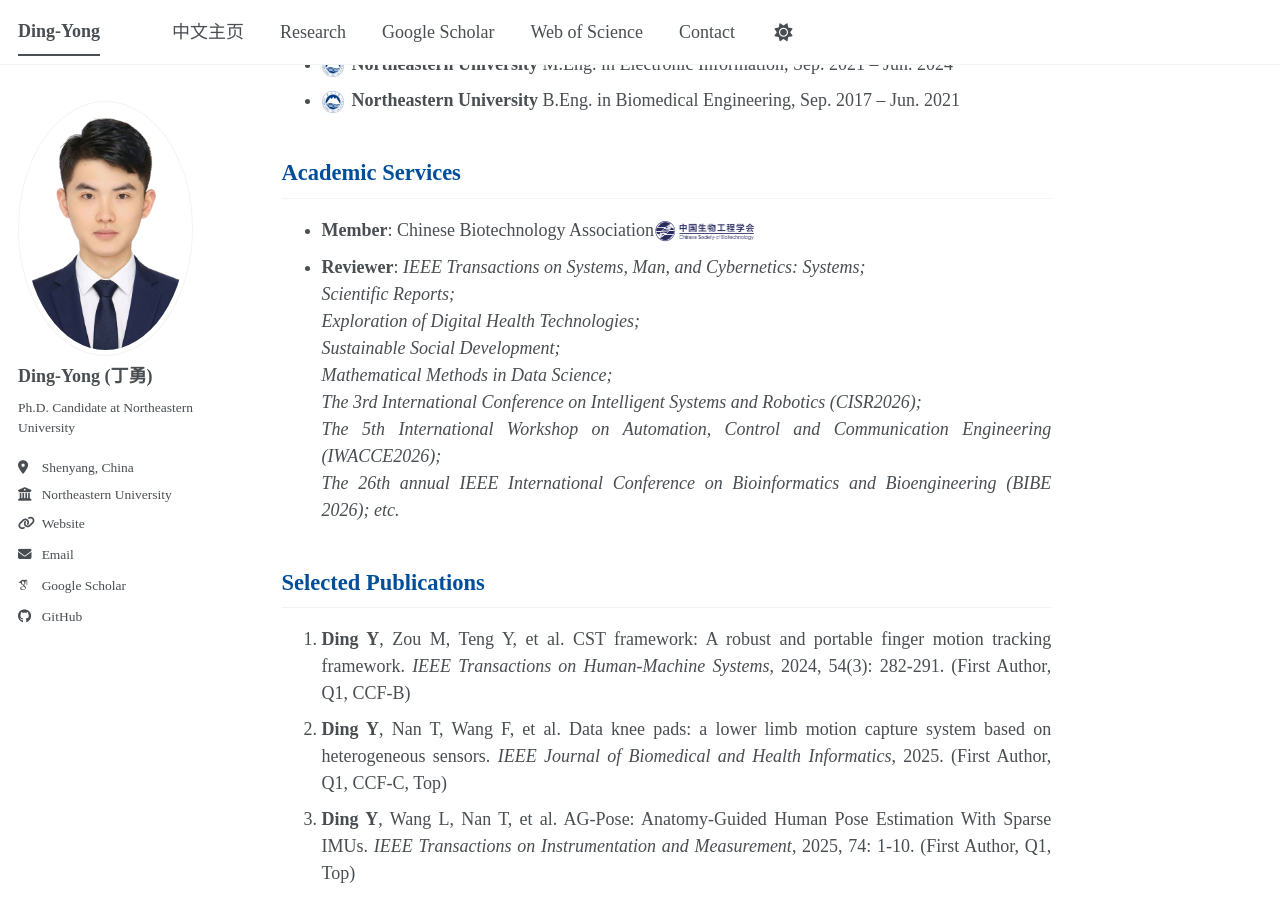
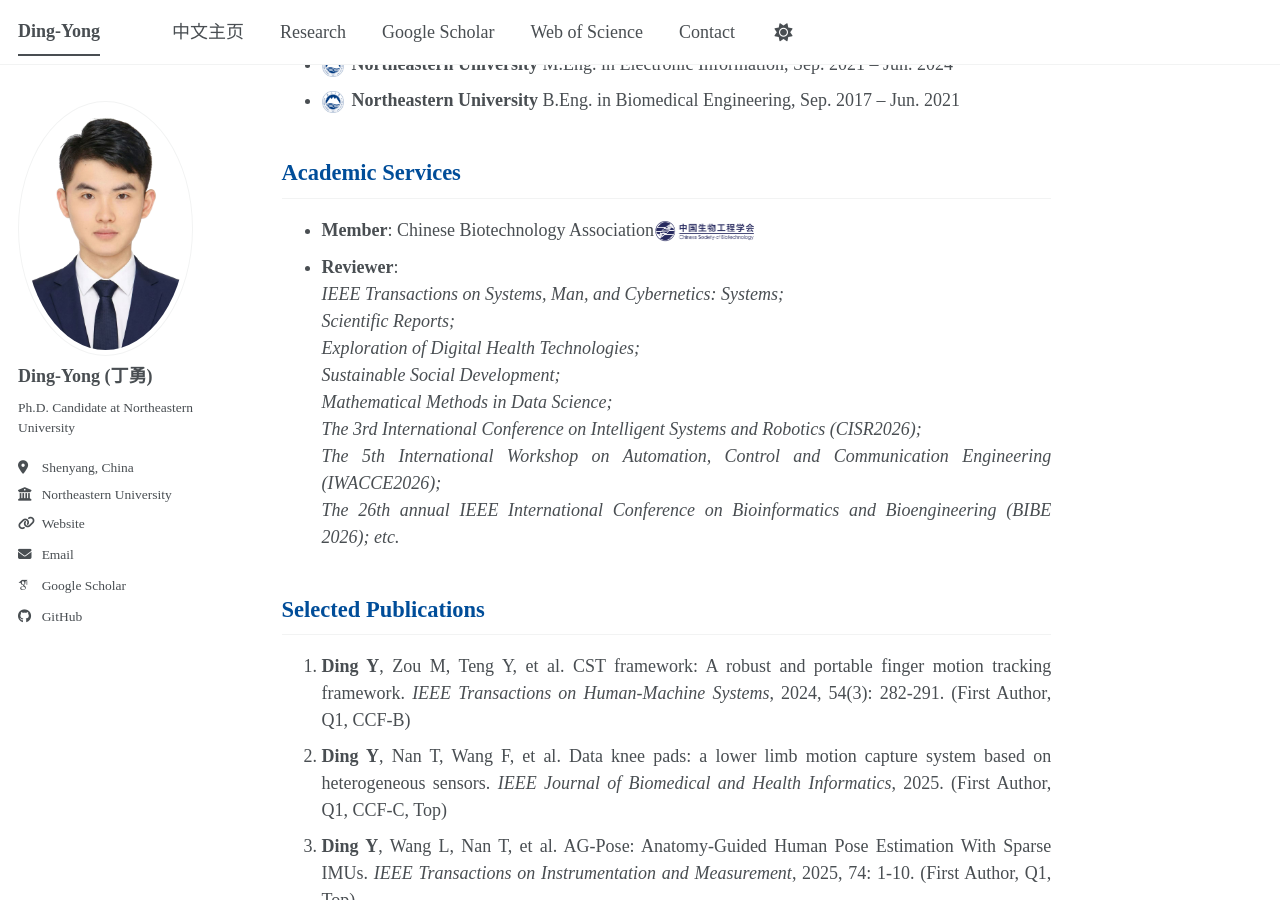
Before and after one commit to ding-yong/ding-yong.github.io, a Jekyll site: the page built from _pages/about.md, in a window 1280 px wide and 900 px high, scrolled down 565 px. Built offline with Jekyll 4.4.1, drawn with Linux system fonts in a browser that asks for light colours; some web fonts are replaced; a script bundle is joined from its source files by our own code; library files that are not in the unit come from our copies.

Commit message:
Update about.md

```diff
--- a/_pages/about.md
+++ b/_pages/about.md
@@ -18,15 +18,15 @@ His research focuses on **embodied intelligence, smart wearable devices, human m
 
 ## Academic Services
 - **Member**: Chinese Biotechnology Association<img src="/images/CSBT.png" alt="中国生物工程学会" style="width: 100px; height: auto; vertical-align: middle; margin-right: 8px;">
-- **Reviewer**:
-  *IEEE Transactions on Systems, Man, and Cybernetics: Systems;* <br style="line-height: 1.8;">
-  *Scientific Reports;* <br style="line-height: 1.8;">
-  *Exploration of Digital Health Technologies;* <br style="line-height: 1.8;">
-  *Sustainable Social Development;* <br style="line-height: 1.8;">
-  *Mathematical Methods in Data Science;* <br style="line-height: 1.8;">
-  *The 3rd International Conference on Intelligent Systems and Robotics (CISR2026);* <br style="line-height: 1.8;">
-  *The 5th International Workshop on Automation, Control and Communication Engineering (IWACCE2026);* <br style="line-height: 1.8;">
-  *The 26th annual IEEE International Conference on Bioinformatics and Bioengineering (BIBE 2026); etc.* <br style="line-height: 1.8;">
+- **Reviewer**:<br>
+*IEEE Transactions on Systems, Man, and Cybernetics: Systems;* <br style="line-height: 1.8;">
+*Scientific Reports;* <br style="line-height: 1.8;">
+*Exploration of Digital Health Technologies;* <br style="line-height: 1.8;">
+*Sustainable Social Development;* <br style="line-height: 1.8;">
+*Mathematical Methods in Data Science;* <br style="line-height: 1.8;">
+*The 3rd International Conference on Intelligent Systems and Robotics (CISR2026);* <br style="line-height: 1.8;">
+*The 5th International Workshop on Automation, Control and Communication Engineering (IWACCE2026);* <br style="line-height: 1.8;">
+*The 26th annual IEEE International Conference on Bioinformatics and Bioengineering (BIBE 2026); etc.* <br style="line-height: 1.8;">
 
 ## Selected Publications
 1. **Ding Y**, Zou M, Teng Y, et al. CST framework: A robust and portable finger motion tracking framework. *IEEE Transactions on Human-Machine Systems*, 2024, 54(3): 282-291. (First Author, Q1, CCF-B)
```
